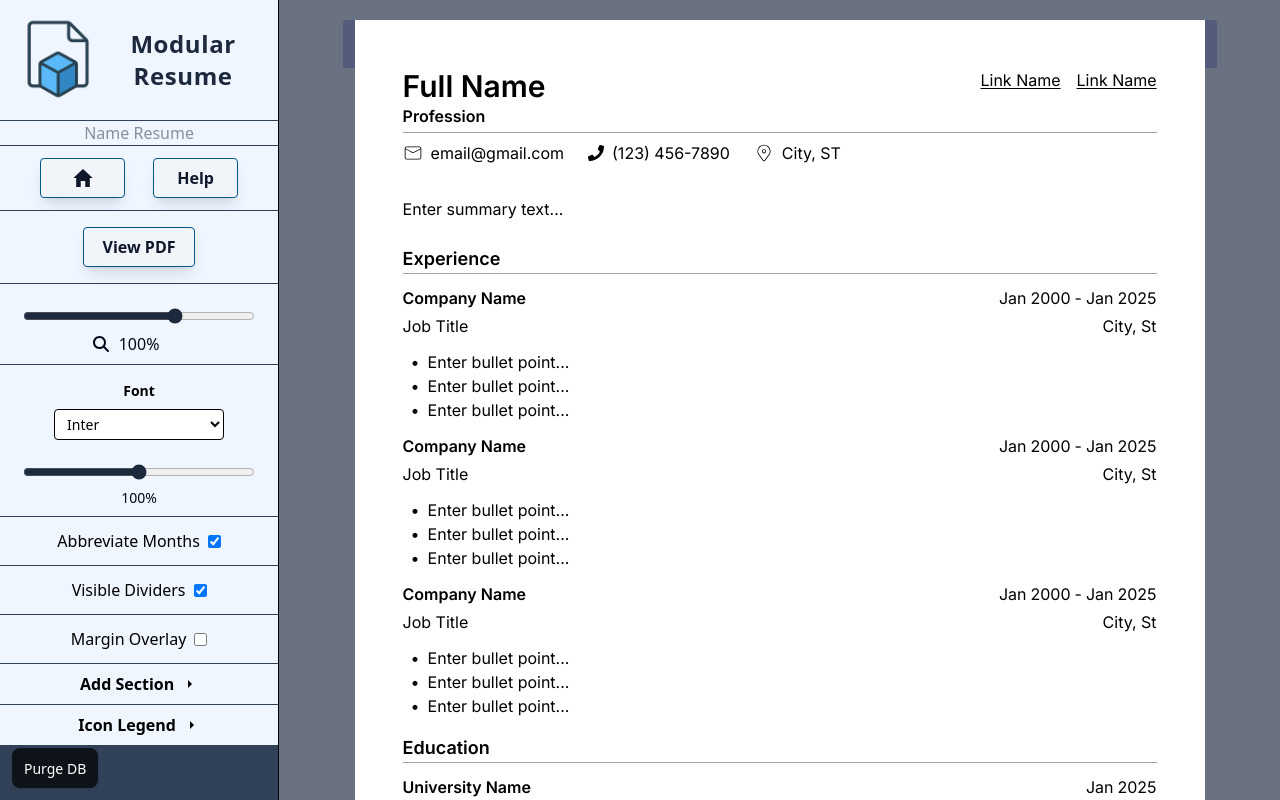
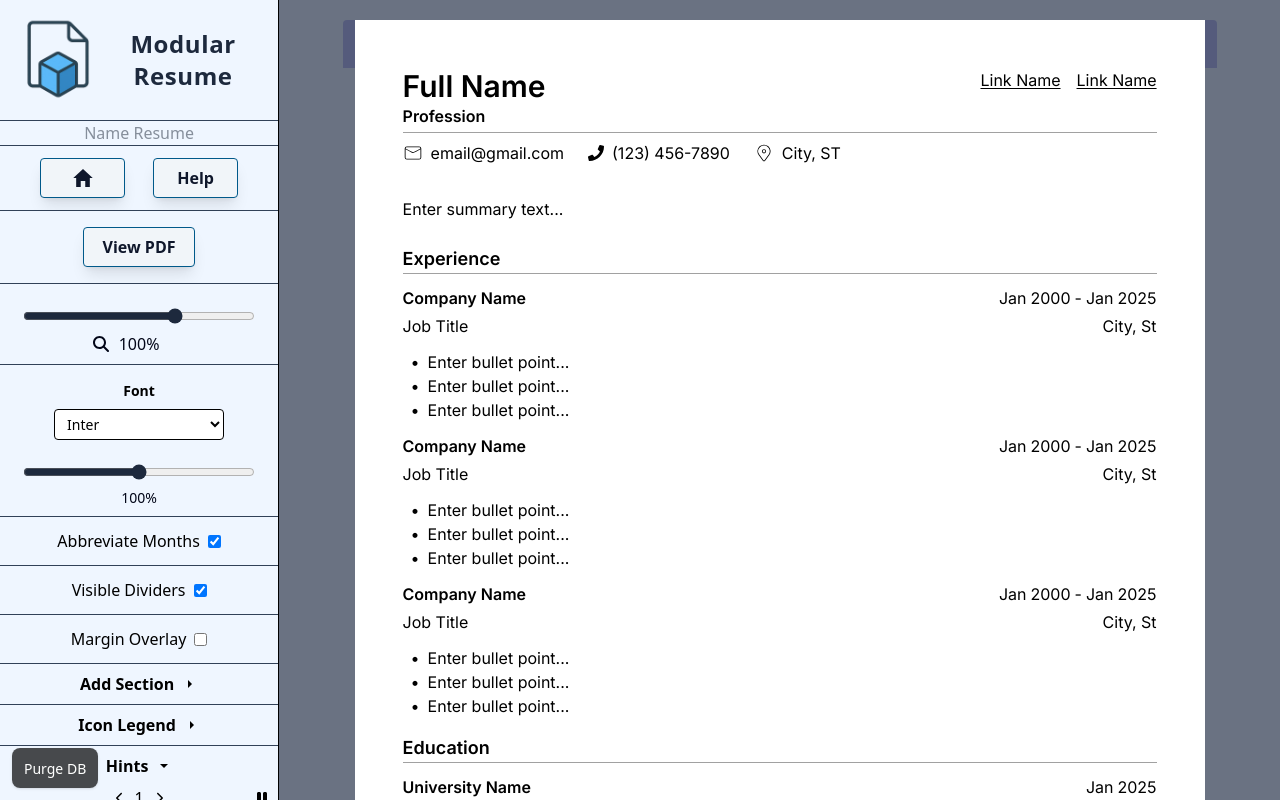
Before and after one commit to Tarrega88/modular-resume-2, a React (Vite) app: page / in a window 1280 px wide. Both pictures are taken after a click on the button "Create New Resume". Built offline with nearby package versions, Linux system fonts and the light colour scheme.

Commit message:
added hints

```diff
--- a/src/components/builderColumn/BuilderColumn.tsx
+++ b/src/components/builderColumn/BuilderColumn.tsx
@@ -17,6 +17,7 @@ import BuilderColumnMainButton from "./BuilderColumnMainButton";
 import { IoMdHome } from "react-icons/io";
 import { useNavigate } from "react-router-dom";
 import HelpContainer from "./HelpContainer";
+import HintBox from "./HintBox";
 
 export default function BuilderColumn({ onPrint }: { onPrint: () => void }) {
   const dispatch = useDispatch();
@@ -67,6 +68,7 @@ export default function BuilderColumn({ onPrint }: { onPrint: () => void }) {
         <MarginOverlayToggle />
         <SimpleAddSection />
         <IconHelper />
+        <HintBox />
       </div>
       <HelpContainer isOpen={helpIsOpen} setIsOpen={setHelpIsOpen} />
     </div>
--- /dev/null
+++ b/src/components/builderColumn/HintBox.tsx
@@ -0,0 +1,113 @@
+import { useEffect, useState } from "react";
+import { FaPause, FaPlay } from "react-icons/fa6";
+import {
+  IoIosArrowBack,
+  IoIosArrowForward,
+  IoMdArrowDropdown,
+} from "react-icons/io";
+
+const hints = [
+  {
+    topic: "Dragging",
+    text: "Did you know that you can drag anything on the resume that's outlined in blue when you hover over it?",
+  },
+  {
+    topic: "New Sections",
+    text: "Add new sections to the template to make it your own. Don't be afraid to use bullet points or the skills list in other areas - for example, bullet points or the skills list may be useful to list certifications under your own Certifications header.",
+  },
+  {
+    topic: "Margin Overlays",
+    text: "The margin overlays are the purple, tape-like tabs that you might notice just outside of the resume page. They are there as suggestions for where to put your divider sections, which will provide your final PDF with proper margins.",
+  },
+  {
+    topic: "Dividers",
+    text: "The divider section can be used to create space in your margins or anywhere else. After adding a divider section, you can resize it by dragging the slider to the right or left. Don't worry, these divider sections don't show up on the PDF!",
+  },
+  {
+    topic: "Dropdown Window",
+    text: "The dropdown window, accessible by clicking the arrow to the left of every section on the resume, can be used to add or replace sections to the resume at exactly that position. The dropdown window also allows you to view (and use!) anything you've made in the past, including bullet points and work experience.",
+  },
+  {
+    topic: "Questions & Comments",
+    text: "Have a question or comment? Email me at michaelseedev@gmail.com",
+  },
+  {
+    topic: "YouTube Tutorial",
+    text: "If you want to see me walk through some of the features of this application, check out the YouTube link in the help section.",
+  },
+  {
+    topic: "Icon Legend",
+    text: "The Icon Legend is a handy guide in the left column that explains what the icons do!",
+  },
+  {
+    topic: "ATS",
+    text: "Applicant Tracking Systems (ATS) and resume parsers are tools that employers use to varying degrees. They are designed to help the employer filter through resumes. Having an ATS-friendly resume is a good idea, and Modular Resume is designed to produce ATS-friendly resumes.",
+  },
+  {
+    topic: "Duplication",
+    text: "You can duplicate your resume on the home page. Take note that changing data that is shared between them will affect both resumes. What is not shared between them though is any new data entered, and changes to layout will also only occur per resume.",
+  },
+];
+
+function HintBox() {
+  const [i, setI] = useState(0);
+  const [running, setRunning] = useState(true);
+  const interval = 15000;
+
+  const [isExpanded, setIsExpanded] = useState(true);
+
+  useEffect(() => {
+    if (!running || !isExpanded) return;
+    const id = setInterval(() => setI((n) => (n + 1) % hints.length), interval);
+    return () => clearInterval(id);
+  }, [running, isExpanded]);
+
+  if (!hints.length) return null;
+
+  const hint = hints[i];
+
+  return (
+    <div className="bg-blue-50 border-b">
+      <div
+        className="flex justify-center items-center gap-2 font-semibold py-2 px-2 hover:bg-blue-100 transition-all duration-200 cursor-pointer"
+        onClick={() => setIsExpanded(!isExpanded)}
+      >
+        <div>Hints</div>
+        <IoMdArrowDropdown
+          className={`${
+            isExpanded ? "rotate-360" : "rotate-270"
+          } transition-all duration-200`}
+        />
+      </div>
+      {isExpanded ? (
+        <>
+          <div className="relative">
+            <div className="flex justify-center items-center gap-2">
+              <IoIosArrowBack
+                className="cursor-pointer"
+                onClick={() => setI(i === 0 ? hints.length - 1 : i - 1)}
+              />
+              <div className="">{i + 1}</div>
+              <IoIosArrowForward
+                className="cursor-pointer"
+                onClick={() => setI(i === hints.length - 1 ? 0 : i + 1)}
+              />
+            </div>
+
+            <div className="absolute right-2 top-1 cursor-pointer">
+              {running ? (
+                <FaPause onClick={() => setRunning(false)} />
+              ) : (
+                <FaPlay onClick={() => setRunning(true)} />
+              )}
+            </div>
+          </div>
+          <div className="px-3 font-semibold underline">{hint.topic}:</div>
+          <div className="px-3 pb-6">{hint.text}</div>
+        </>
+      ) : null}
+    </div>
+  );
+}
+
+export default HintBox;
```
